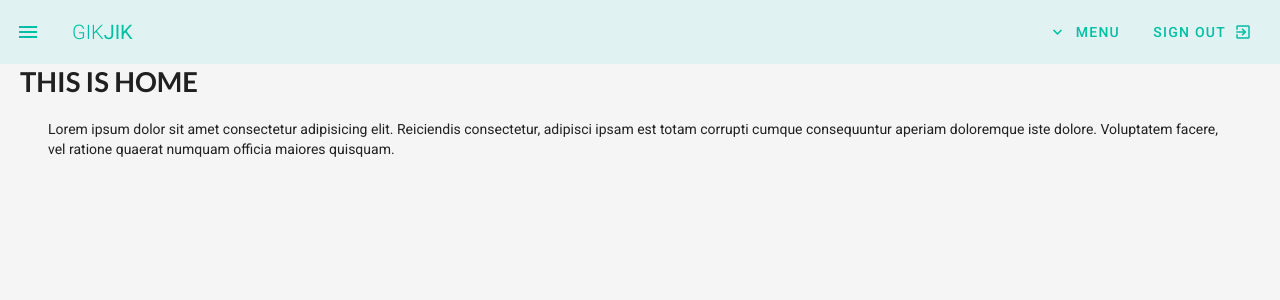
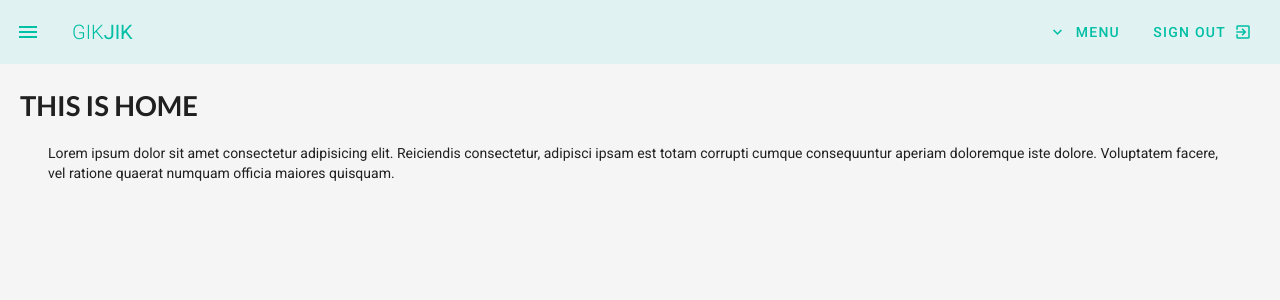
Before and after one commit to HosseinrezaAk/GiKJiK, a Vue app: page /home in a window 1280 px wide. Shown: the top 300 px of the page. Built offline with nearby package versions, Linux system fonts and the light colour scheme.

Commit message:
about changed

```diff
--- a/src/views/About.vue
+++ b/src/views/About.vue
@@ -3,7 +3,7 @@
 	<div>
     <app-navbar></app-navbar>
     <div class="mx-5">
-      <h2 class="title teal--text" >THIS IS ABOUT</h2>
+      <h2 class="title teal--text mt-6" >THIS IS ABOUT</h2>
 		<v-container class="mx-7 my-5">
 
 			<v-card flat class="pa-5" >
--- a/src/views/Home.vue
+++ b/src/views/Home.vue
@@ -2,7 +2,7 @@
 	<div>
 		<app-navbar></app-navbar>
 
-		<div class="mx-5">
+		<div class="mx-5 mt-6">
 			<h2>THIS IS HOME</h2>
 			<div class="my-5 mx-7">
 				<p>Lorem ipsum dolor sit amet consectetur adipisicing elit.
```
